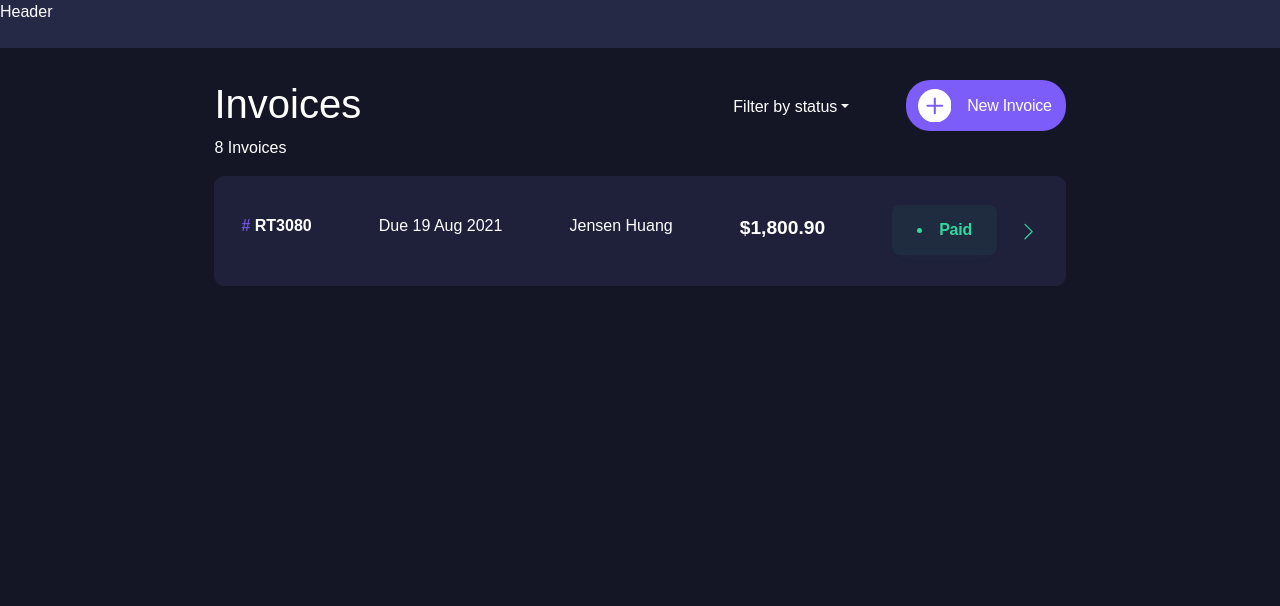
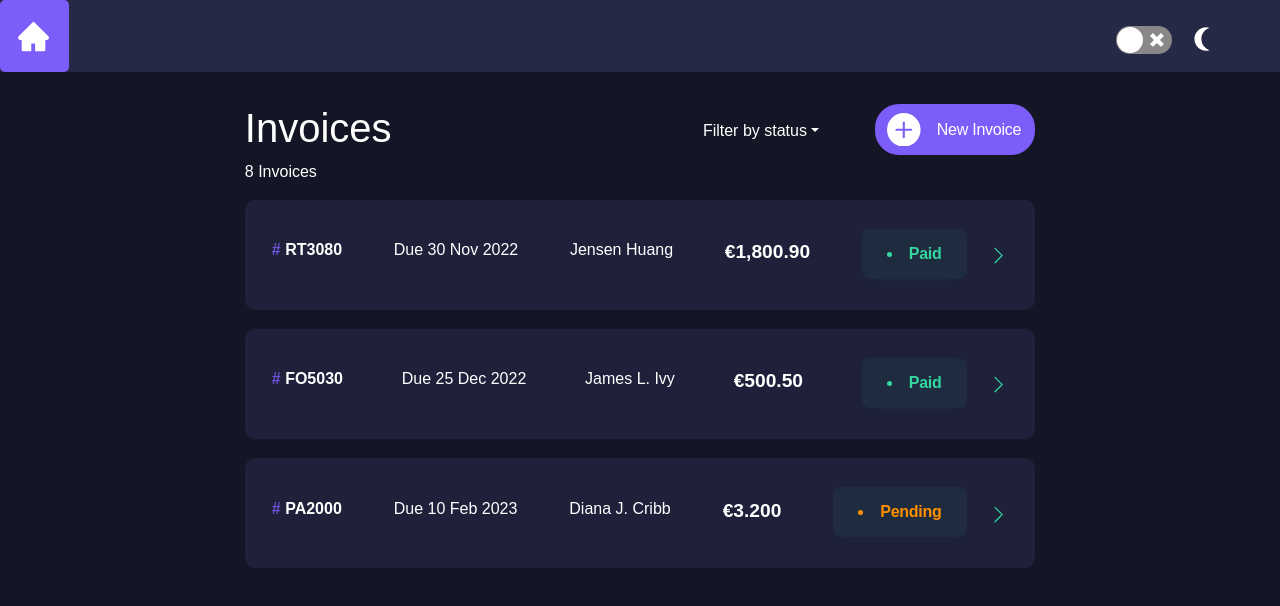
Before and after one commit to Mar550/Invoice-Maker, a React (Create React App) app in the folder client/: page /dashboard in a window 1280 px wide. Shown: the top 606 px of the page. Built offline with nearby package versions, Linux system fonts and the light colour scheme; no server answers.

Commit message:
Invoice UI and Data fetch

```diff
--- a/client/package.json
+++ b/client/package.json
@@ -22,6 +22,7 @@
     "react-redux": "^8.0.4",
     "react-router-dom": "^6.4.1",
     "react-scripts": "^2.1.3",
+    "react-switch": "^7.0.0",
     "redux": "^4.2.0",
     "redux-persist": "^6.0.0",
     "styled-components": "^5.3.6",
--- a/client/src/App.js
+++ b/client/src/App.js
@@ -13,7 +13,7 @@ import Graph from "./pages/chart/Chart";
 import New from "./pages/chart/New";
 import Home from "./pages/Home";
 import Login from './pages/Login';
-import Invoice from "./pages/Invoice";
+import InvoicePopup from './pages/Invoice';
 
 function App() {
 
@@ -27,7 +27,7 @@ function App() {
             <Route path="/dashboard" element={<Dashboard />} />
             <Route path="/expense" element={<Expense />} />
             <Route path="/income" element={<Income />} />
-            <Route path="/invoice" element={<Invoice />} />
+            <Route path="/invoice" element={<InvoicePopup />} />
             <Route path="/popup" element={<Popup />} />
             <Route path="/chart/:id" element={<Graph />} />
             <Route path="/chart/create" element={<New />} />
--- a/client/src/index.js
+++ b/client/src/index.js
@@ -8,6 +8,7 @@ import 'bootstrap/dist/js/bootstrap.js';
 import $ from 'jquery';
 import "bootstrap/dist/css/bootstrap.min.css";
 import "@popperjs/core";
+
 const root = ReactDOM.createRoot(document.getElementById('root'));
 root.render(
   <React.StrictMode>
--- a/client/src/pages/Dashboard.js
+++ b/client/src/pages/Dashboard.js
@@ -1,10 +1,15 @@
-import React from 'react'
+import React, {useState, useEffect} from 'react'
 import styled from 'styled-components';
 import Dropdown from 'react-bootstrap/Dropdown';
+import axios from 'axios';
+import Switch from "react-switch";
+
+//Icons
 import {AiOutlineDown} from 'react-icons/ai'
 import {BsFillPlusCircleFill} from 'react-icons/bs'
 import {BsChevronRight} from 'react-icons/bs';
-
+import { AiFillHome } from 'react-icons/ai';
+import {MdOutlineNightlightRound} from 'react-icons/md';
 
 // Container
 const Container = styled.div`
@@ -18,9 +23,30 @@ const Container = styled.div`
 const Header = styled.div`
   background-color: #252945;
   width: 100%;
-  height: 3rem;
+  height: 4.5rem;
   color: white;
 `
+const Home = styled.div`
+  background-color: #7c5dfa;
+  padding-left: 1rem;
+  padding-top: 0.5rem;
+  font-size: 35px;
+  width: 4.3rem;
+  height: 4.5rem;
+  float: left;
+  border-radius: 5px;
+  cursor: pointer;
+`
+const Mode = styled.div`
+  color: white;
+  border:none;
+  float:right;
+  font-size: 28px;
+  cursor:pointer;
+  margin-right: 5%;
+  margin-top: 1rem;
+`
+
 const Container2 = styled.div`
   display: flex;
   flex-direction: column;
@@ -34,7 +60,7 @@ const Container2 = styled.div`
 
 // Header
   const Head = styled.div`
-  width: 70%;
+  width: 65%;
   display: flex;
   flex-direction: row;
   justify-content: space-between;
@@ -86,11 +112,16 @@ const Li = styled.li`
   color: #33d69f;
   font-size: 1rem;
 `
+const Li2 = styled.li`
+  color: #ff8f00;
+  font-size: 1rem;
+`
 // INVOICE
 const Invoice = styled.div`
   padding: 1rem;
   background-color: #1E2139;
-  width: 70%;
+  width: 65%;
+  height: 70%;
   border: 1px solid white;
   margin-left: auto;
   margin-right: auto;
@@ -134,7 +165,35 @@ const Actions = styled.div`
   flex-direction: row;
   gap: 2.7rem;
 `
+const Invoices = styled.div `
+  display: flex;
+  flex-direction: column;
+  gap: 1.2rem;
+`
 const Status = styled.div`
+  font-size: 1.2rem;
+    line-height: .9375rem;
+    letter-spacing: -.25px;
+    display: flex;
+    align-items: center;
+    height: 2.5rem;
+    min-width: 6.5rem;
+    justify-content: center;
+    font-weight: 700;
+    border-radius: 6px;
+    background: #1F2C3F;
+    margin-top: -0.6rem;
+    padding: 1.5rem;
+    border-radius: 0.5rem;
+    -webkit-box-shadow: 0 10px 10px -10px rgb(72 84 159 / 10%);
+    box-shadow: 0 10px 10px -10px rgb(72 84 159 / 10%);
+    cursor: pointer;
+    -webkit-transition: .3s ease;
+    transition: .3s ease;
+    border: 1px solid transparent;
+    color: #33d69f;
+`
+const Status2 = styled.div`
   font-size: 1.2rem;
     line-height: .9375rem;
     letter-spacing: -.25px;
@@ -188,12 +247,46 @@ const Filter = styled.div`
   }
 `
 
+
 const Dashboard = () => {
+
+  const [invoiceList, setInvoiceList] = useState([])
+  const [toggle, setToggle] = useState(true);
+
+  const fetchData = async () => {
+    axios.get(`http://localhost:5000/api/invoice/all`).then(res => {
+      const result = res.data
+      setInvoiceList(result)
+    });
+  }
+
+  useEffect(() => {
+
+    fetchData()
+  },[])
+
+  console.log(invoiceList)
+
+  const openPopup = () => {
+    setToggle(true)
+    console.log("click")
+  }
+
   return (
     <>
     <Container>
     <Header>
-      Header
+      <Home>
+        <AiFillHome/>
+      </Home>
+      <Mode>
+        <div style={{display:"inline-flex", gap:"1rem"}}>
+          <div style={{marginTop:"0.5rem"}}>
+          <Switch className="switch-btn" />
+          </div>
+          <label> <MdOutlineNightlightRound/> </label>
+        </div>
+      </Mode>
     </Header>
     <Container2>
       <Head>
@@ -215,28 +308,54 @@ const Dashboard = () => {
             </div>
           </div>
         </Filter>
-          <Button> <BsFillPlusCircleFill style={{fontSize:"2.1rem"}}/>
+          <Button onClick={openPopup}> <BsFillPlusCircleFill style={{fontSize:"2.1rem"}}/>
             New Invoice
           </Button>
         </Actions>
       </Head>
+      <Invoices>
       <Invoice>
         <Content>
           <Id> <Span>#</Span> RT3080 </Id>
-          <Text> Due 19 Aug 2021 </Text>
+          <Text> Due 30 Nov 2022 </Text>
           <Text> Jensen Huang </Text>
-          <Number> $1,800.90 </Number>
+          <Number> €1,800.90 </Number>
           <div style={{ display:"inline-flex", gap:"1.4rem"}}>
           <Status> <Li>Paid</Li> </Status>
           <BsChevronRight style={{color:"#33d69f", marginTop:"0.5rem", fontSize:"1.2rem"}}/>
           </div>
         </Content>
       </Invoice>
-    </Container2>
+      <Invoice>
+        <Content>
+          <Id> <Span>#</Span> FO5030 </Id>
+          <Text> Due 25 Dec 2022 </Text>
+          <Text> James L. Ivy </Text>
+          <Number> €500.50 </Number>
+          <div style={{ display:"inline-flex", gap:"1.4rem"}}>
+          <Status> <Li>Paid</Li> </Status>
+          <BsChevronRight style={{color:"#33d69f", marginTop:"0.5rem", fontSize:"1.2rem"}}/>
+          </div>
+        </Content>
+      </Invoice>
+      <Invoice>
+        <Content>
+          <Id> <Span>#</Span> PA2000 </Id>
+          <Text> Due 10 Feb 2023 </Text>
+          <Text> Diana J. Cribb </Text>
+          <Number> €3.200 </Number>
+          <div style={{ display:"inline-flex", gap:"1.4rem"}}>
+          <Status2> <Li2> Pending </Li2> </Status2>
+          <BsChevronRight style={{color:"#33d69f", marginTop:"0.5rem", fontSize:"1.2rem"}}/>
+          </div>
+        </Content>
+      </Invoice>
+      </Invoices>
+      </Container2>
+    </Container>
 
-    </Container>
     </>
   )
 }
 
-export default Dashboard
+export default Dashboard;
--- a/client/src/pages/Invoice.js
+++ b/client/src/pages/Invoice.js
@@ -1,17 +1,19 @@
-import React from 'react';
+import React, {useState} from 'react';
 import styled from 'styled-components';
 import {FaTrashAlt} from 'react-icons/fa';
+import axios from 'axios';
 
-const Wrapper = styled.div`
+
+const WrapperX = styled.div`
     width: 100%;
-background-color: rgba(0,0,0, 0.5);
+    background-color: rgba(0,0,0, 0.6);
     height: 100%;
     padding-top: 3rem;
     padding-bottom: 3rem;
+    margin: auto;
 `
 
-
-const Container = styled.div`
+const ContainerX = styled.div`
     border-radius: 10px;
     background-color:#141625;
     width: 50%;
@@ -24,69 +26,74 @@ gap: 1rem;
     padding: 4%;
 `
 
-const Title = styled.h1`
+const TitleX = styled.h1`
     font-weight:bold;
     font-size: 1.7rem;
 `
-const Title2 = styled.h3`
+const Title2X = styled.h3`
     font-weight:bold;
     font-size: 1.3rem;
-margin-top: 4rem;`
+    margin-top: 4rem;
+`
 
-const Subtitle = styled.h4`
+const SubtitleX = styled.h4`
     margin-top: 1.2rem;
     font-weight: bold;
     font-size: 1rem;
     color: #7c5dfa;
 `
 
-const Group = styled.div`
+const GroupX = styled.div`
     display: flex;
     flex-direction: column;
 `
 
-const Input = styled.input`
+const InputX = styled.input`
     width: 100%;
     background-color: #1e2139;
     border: 1px solid #252945;
     height: 3rem;
     padding: 0 1.125rem;
     border-radius: 0.25rem;
+    color: white;
 `
 
-const Input2 = styled.input`
+const Input2X = styled.input`
     width: 40%;
     background-color: #1e2139;
     border: 1px solid #252945;
     height: 3rem;
     padding: 0 1.125rem;
     border-radius: 0.25rem;
+    color: white;
 `
 
-const Date = styled.input`
-    width: 90%;
+const DateX = styled.input`
+    width: 100%;
     background-color: #1e2139;
     border: 1px solid #252945;
     height: 3rem;
     padding: 0 1.125rem;
     border-radius: 0.25rem;
+    color: white;
 `
 
-const Row = styled.div`
+const RowX = styled.div`
     color: white;
     display:inline-flex;
+    justify-content: space-between;
 `
 
-const Row2 = styled.div`
+const Row2X = styled.div`
     color: white;
     display:inline-flex;
     justify-content: space-between;
     gap: 2rem;
 `
 
-const Label = styled.label``
+const LabelX = styled.label``
 
-const Button = styled.button`
+const ButtonX = styled.button`
     margin-top: 2rem;
     display: flex;
     align-items: center;
@@ -105,7 +112,7 @@ const Button = styled.button`
     font-weight: 700;
 `
 
-const Action = styled.button`
+const ActionX = styled.button`
     width: 28%;
     height: 3rem;
     padding: 0 1.5rem;
@@ -121,9 +128,9 @@ const Action = styled.button`
     color: white;
 `
 
-const Space = styled.div``
+const SpaceX = styled.div``
 
-const Footer = styled.div`
+const FooterX = styled.div`
     padding: 2.5rem 2rem ;
     height: 6rem;
     display: flex;
@@ -132,103 +139,130 @@ const Footer = styled.div`
     gap: 2%;
 `
 
-const Invoice = () => {
+const InvoicePopup = () => {
+
+    const [data, setData] = useState({
+        adress: "",
+        country: "",
+        city: "",
+        code: "",
+        clname: "",
+        clemail: "",
+        cladress: "",
+        clcountry: "",
+        clcity: "",
+        clcode: "",
+        date:"",
+        term:"",
+        description:"",
+        itname:"",
+        itquantity:"",
+        itprice:"",
+    })
+    const handleChange = ({ currentTarget: input }) => {
+        setData({ ...data, [input.name]:input.value })
+      }
+    const createInvoice = async () => {
+        await axios.post('http://localhost:5000/api/expense/create',data)
+        .then(response => console.log(response))
+        .catch(error => console.log(error))
+    }
+
   return (
     <>
-        <Wrapper>
-        <Container>
-            <Title> New Invoice </Title>
-            <Subtitle> Bill From </Subtitle>
-            <Group>
-                <Label> Street Adress </Label>
-                <Input />
-            </Group>
-            <Row>
-                <Group>
-                    <Label> Country </Label>
-                    <Input />
-                </Group>
-                <Group>
-                    <Label> City </Label>
-                    <Input />
-                </Group>
-            </Row>
-            <Group>
-                <Label> Post Code </Label>
-                <Input />
-            </Group>
-            <Subtitle> Bill To </Subtitle>
-            <Group>
-                <Label> Client's Name </Label>
-                <Input />
-            </Group>
-            <Group>
-                <Label> Client's Email </Label>
-                <Input />
-            </Group>
-            <Group>
-                <Label> Street Address </Label>
-                <Input />
-            </Group>
-            <Row>
-                <Group>
-                    <Label> Country </Label>
-                    <Input />
-                </Group>
-                <Group>
-                    <Label> City </Label>
-                    <Input />
-                </Group>
-            </Row>
-            <Group>
-                <Label> Post Code </Label>
-                <Input />
-            </Group>
-            <Group>
-               <Label> Invoice Date </Label>
-                <Date type="date"/>
-            </Group>
-            <Group>
-               <Label> Payment Terms </Label>
-                <Date type="date"/>
-            </Group>
-            <Group>
-                <Label> Project Description </Label>
-                <Input />
-            </Group>
-            <Title2> Item List (1) </Title2>
-            <Group>
-                <Label> Item Name </Label>
-                <Input />
-            </Group>
-            <Row2>
-                <Group>
-                    <Label> Qty. </Label>
-                    <Input2 />
-                </Group>
-                <Group>
-                    <Label> Price </Label>
-                    <Input2 />
-                </Group>
-                <Group>
-                    <Label> Total </Label>
-                    <Space> 0.00 </Space>
-                </Group>
-                <Group>
-                    <Space> <FaTrashAlt/> </Space>
-                </Group>
-            </Row2>
-            <Button> + Add New Item </Button>
-            <Footer>
-                <Action style={{backgroundColor:"#252945"}}> Discard </Action>
-                <Action style={{backgroundColor:"#373b53"}}> Save as Draft </Action>
-                <Action style={{backgroundColor:"#7c5dfa"}}> Save & Send </Action>
-            </Footer>
-        </Container>
-
-        </Wrapper>
+        <WrapperX>
+        <ContainerX>
+            <TitleX> New Invoice </TitleX>
+            <SubtitleX> Bill From </SubtitleX>
+            <GroupX>
+                <LabelX> Street Adress </LabelX>
+                <InputX />
+            </GroupX>
+            <RowX>
+                <GroupX>
+                    <LabelX> Country </LabelX>
+                    <InputX />
+                </GroupX>
+                <GroupX>
+                    <LabelX> City </LabelX>
+                    <InputX />
+                </GroupX>
+            </RowX>
+            <GroupX>
+                <LabelX> Post Code </LabelX>
+                <InputX />
+            </GroupX>
+            <SubtitleX> Bill To </SubtitleX>
+            <GroupX>
+                <LabelX> Client's Name </LabelX>
+                <InputX />
+            </GroupX>
+            <GroupX>
+                <LabelX> Client's Email </LabelX>
+                <InputX />
+            </GroupX>
+            <GroupX>
+                <LabelX> Street Address </LabelX>
+                <InputX />
+            </GroupX>
+            <RowX>
+                <GroupX>
+                    <LabelX> Country </LabelX>
+                    <InputX />
+                </GroupX>
+                <GroupX>
+                    <LabelX> City </LabelX>
+                    <InputX />
+                </GroupX>
+            </RowX>
+            <GroupX>
+                <LabelX> Post Code </LabelX>
+                <InputX />
+            </GroupX>
+            <GroupX>
+               <LabelX> Invoice Date </LabelX>
+                <DateX type="date"/>
+            </GroupX>
+            <GroupX>
+               <LabelX> Payment Terms </LabelX>
+                <DateX type="date"/>
+            </GroupX>
+            <GroupX>
+                <LabelX> Project Description </LabelX>
+                <InputX />
+            </GroupX>
+            <Title2X> Item List (1) </Title2X>
+            <GroupX>
+                <LabelX> Item Name </LabelX>
+                <InputX />
+            </GroupX>
+            <Row2X>
+                <GroupX>
+                    <LabelX> Qty. </LabelX>
+                    <Input2X />
+                </GroupX>
+                <GroupX>
+                    <LabelX> Price </LabelX>
+                    <Input2X />
+                </GroupX>
+                <GroupX>
+                    <LabelX> Total </LabelX>
+                    <SpaceX> 0.00 </SpaceX>
+                </GroupX>
+                <GroupX>
+                    <SpaceX> <FaTrashAlt/> </SpaceX>
+                </GroupX>
+            </Row2X>
+            <ButtonX> + Add New Item </ButtonX>
+            <FooterX>
+                <ActionX style={{backgroundColor:"#252945"}}> Discard </ActionX>
+                <ActionX style={{backgroundColor:"#373b53"}}> Save as Draft </ActionX>
+                <ActionX style={{backgroundColor:"#7c5dfa"}}> Save & Send </ActionX>
+            </FooterX>
+        </ContainerX>
+        </WrapperX>
     </>
-  )
+  );
 }
 
-export default Invoice
+export default InvoicePopup;
```
Also changed, not shown: client/src/pages/Register.js (+8 -10 lines), 1 other file (tests, documents, lock files or other folders). Lines whose indentation alone changed are shown as unchanged.
